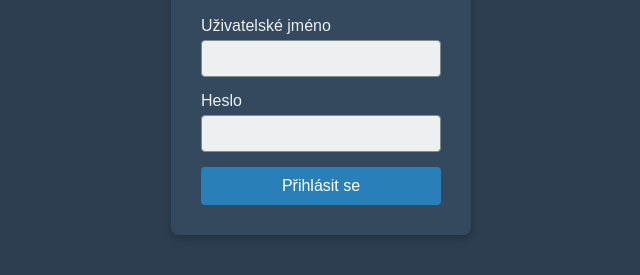
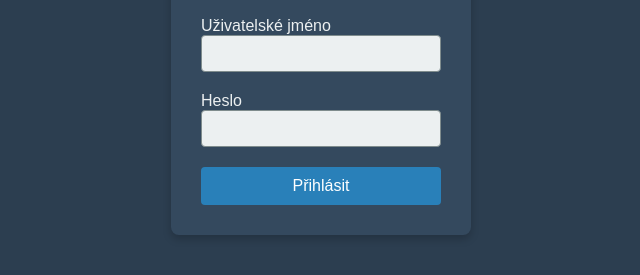
Before and after one commit to brtva1997/stranka, a website: page public/index.html in a window 1280 px wide. Shown: the part 313-588 px from the top of the page, without its empty margins (319-959 px from the left). Drawn offline with Linux system fonts and the light colour scheme.

Commit message:
Update index.html

```diff
--- a/public/index.html
+++ b/public/index.html
@@ -2,7 +2,7 @@
 <html lang="cs">
 <head>
   <meta charset="UTF-8">
-  <meta name="viewport" content="width=device-width, initial-scale=1.0">
+  <meta name="viewport" content="width=device-width,initial-scale=1.0">
   <title>Přihlášení</title>
   <link rel="stylesheet" href="/css/style.css">
 </head>
@@ -10,11 +10,13 @@
   <div class="login-container">
     <h2>Přihlášení</h2>
     <form action="/login" method="POST">
-      <label for="username">Uživatelské jméno</label>
-      <input type="text" id="username" name="username" required>
-      <label for="password">Heslo</label>
-      <input type="password" id="password" name="password" required>
-      <button type="submit">Přihlásit se</button>
+      <label>Uživatelské jméno
+        <input type="text" name="username" required>
+      </label>
+      <label>Heslo
+        <input type="password" name="password" required>
+      </label>
+      <button type="submit">Přihlásit</button>
     </form>
   </div>
 </body>
```
